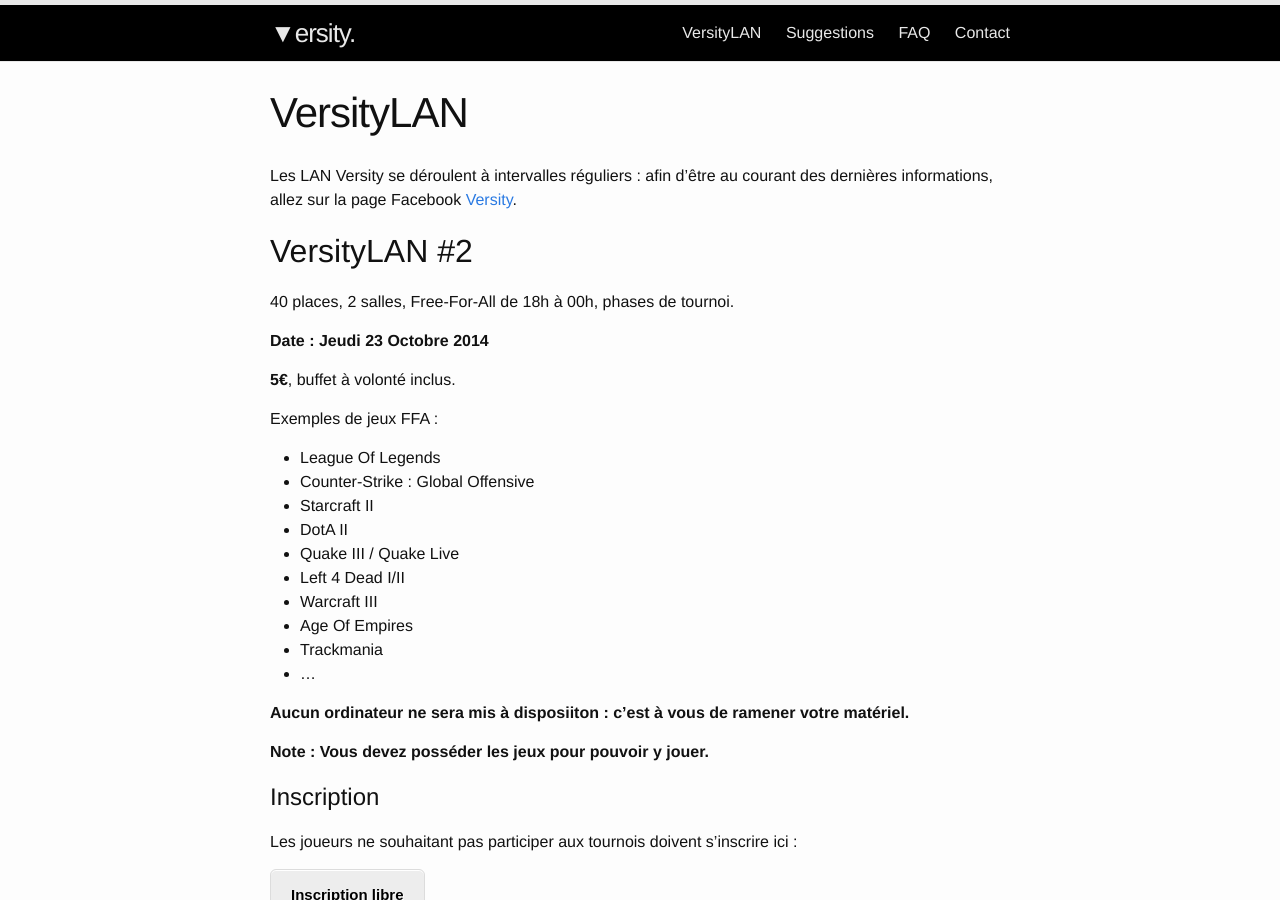
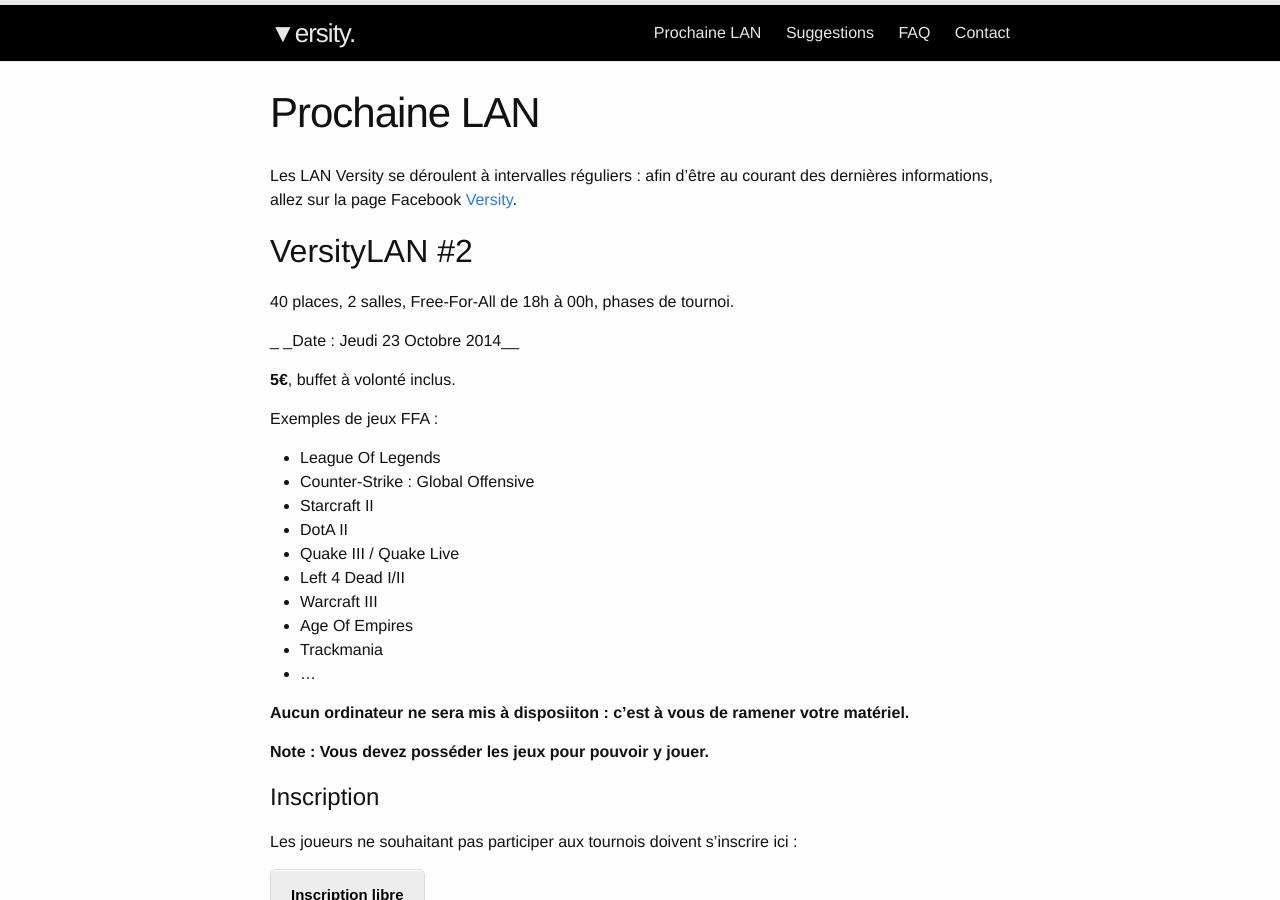
Before and after one commit to Uinelj/versitySite, a Jekyll site: the page built from a_nextevent.md, in a window 1280 px wide and 900 px high. Built offline with Jekyll 4.4.1, drawn with Linux system fonts in a browser that asks for light colours; some of the changed text lies outside the part shown.

```diff
--- a/_config.yml
+++ b/_config.yml
@@ -2,7 +2,7 @@
 title: Versity
 email: versitylan@gmail.com
 description: > # this means to ignore newlines until "baseurl:"
-  Versity. L'évènement LAN à Cergy.
+  Versity, L'évènement LAN à Cergy
 baseurl: "/misc/versity" # the subpath of your site, e.g. /blog/
 url: "http://uinelj.eu" # the base hostname & protocol for your site
 #twitter_username: jekyllrb
--- a/a_nextevent.md
+++ b/a_nextevent.md
@@ -1,6 +1,6 @@
 ---
 layout: page
-title: VersityLAN
+title: Prochaine LAN
 permalink: /event/
 ---
 
@@ -11,7 +11,8 @@
 
 40 places, 2 salles, Free-For-All de 18h à 00h, phases de tournoi.
 
-__Date : Jeudi 23 Octobre 2014__
+_
+_Date : Jeudi 23 Octobre 2014__
 
 __5€__, buffet à volonté inclus.
 
--- a/index.html
+++ b/index.html
@@ -3,7 +3,7 @@
 ---
 
 <div class="home">
-	<h1 class="page-heading">L'évènement LAN à Cergy.</h1>
+	<!-- <h1 class="page-heading">L'évènement LAN à Cergy.</h1> -->
 	<img src="./img/logoVersityJeux.png" alt="Il devrait y avoir un logo ici.." />
   <p>
 Versity est un projet étudiant visant à créer une communauté autour du jeu vidéo.
```
